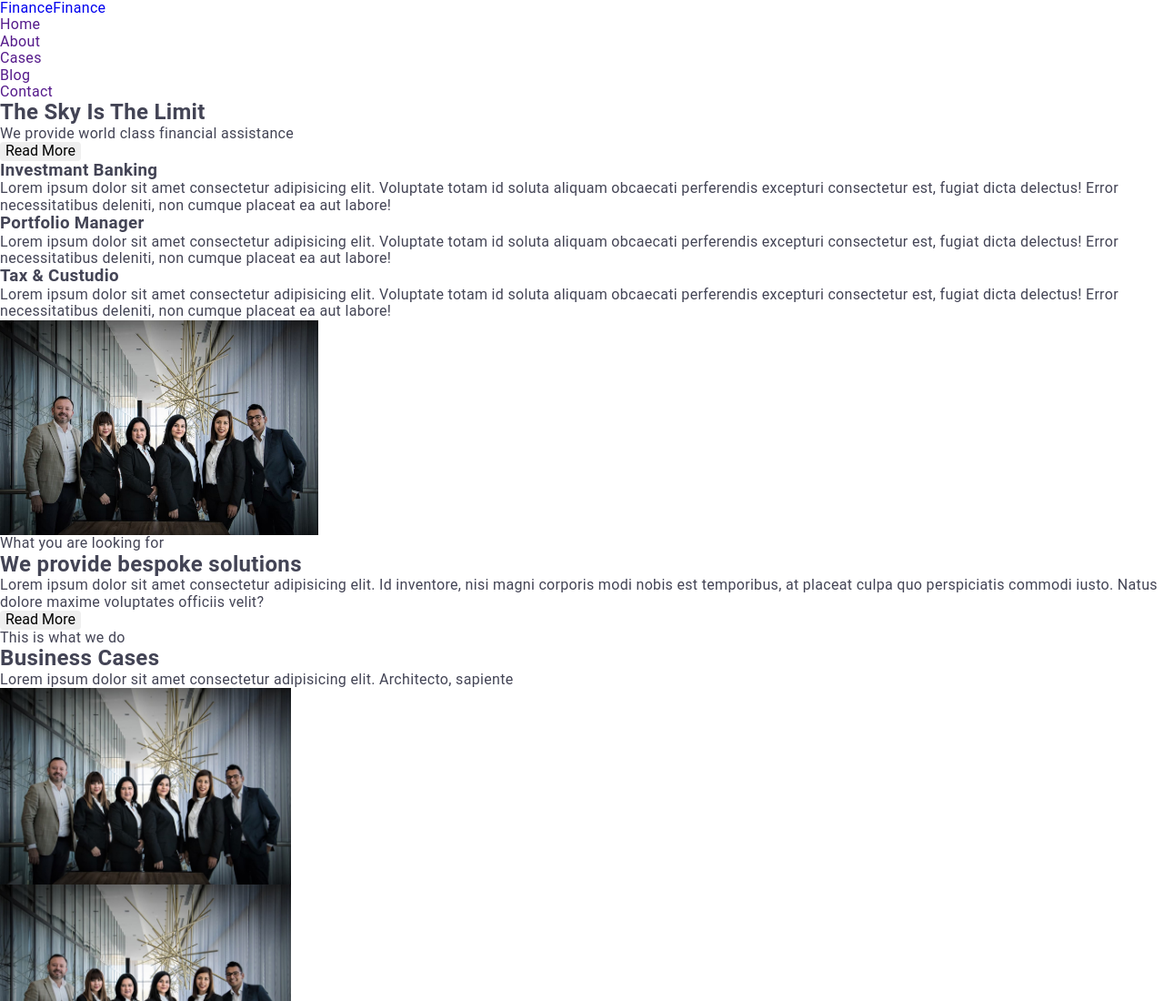
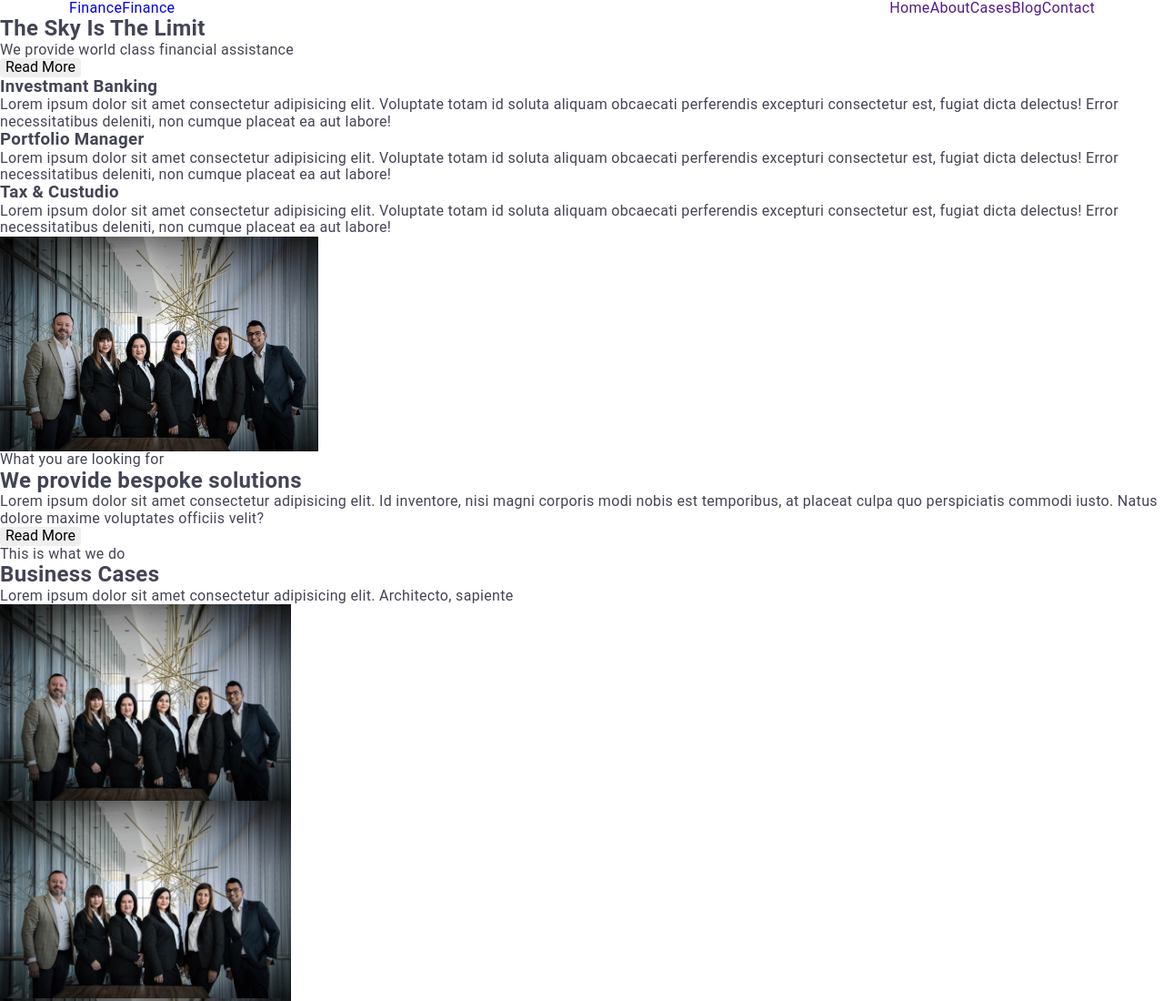
Before and after one commit to Maksym-Shcherbak/practice, a plain HTML site: page index.html in a window 1280 px wide. Shown: the top 1100 px of the page at 91% size. Drawn offline with nearby package versions, Linux system fonts and the light colour scheme.

Commit message:
updated all files

```diff
--- a/css/index.css
+++ b/css/index.css
@@ -13,7 +13,7 @@
   --secondary-font: Raleway, sans-serif;
 }
 
- body {
+body {
   font-family: var(--main-font);
   color: var(--text);
   background-color: #ffffff;
@@ -22,6 +22,7 @@
 
 
 }
+
 h1,
 h2,
 h3,
@@ -31,6 +32,7 @@ h6,
 p {
   margin: 0;
 }
+
 ul,
 ol {
   list-style: none;
@@ -67,6 +69,7 @@ a {
   clip: rect(0 0 0 0);
   overflow: hidden;
 }
+
 img {
   display: block;
   max-width: 100%;
@@ -78,3 +81,26 @@ button {
   border: none;
   border-radius: 4px;
 }
+
+/* ---------HEADER--------- */
+
+.header {}
+
+.header .container {
+  display: flex;
+
+}
+
+.header-logo {}
+
+.header-nav {
+  margin-left: auto;
+}
+
+.header-list {
+  display: flex;
+}
+
+.header-item {}
+
+.header-link {}
--- a/index.html
+++ b/index.html
@@ -5,32 +5,40 @@
     <meta http-equiv="X-UA-Compatible" content="IE=edge" />
     <meta name="viewport" content="width=device-width, initial-scale=1.0" />
     <title>Document</title>
-    <link rel="stylesheet" href="https://cdnjs.cloudflare.com/ajax/libs/modern-normalize/1.1.0/modern-normalize.min.css" integrity="sha512-wpPYUAdjBVSE4KJnH1VR1HeZfpl1ub8YT/NKx4PuQ5NmX2tKuGu6U/JRp5y+Y8XG2tV+wKQpNHVUX03MfMFn9Q==" crossorigin="anonymous" referrerpolicy="no-referrer" />
-    <link rel="stylesheet" href="./css/index.css">
+    <link
+      rel="stylesheet"
+      href="https://cdnjs.cloudflare.com/ajax/libs/modern-normalize/1.1.0/modern-normalize.min.css"
+      integrity="sha512-wpPYUAdjBVSE4KJnH1VR1HeZfpl1ub8YT/NKx4PuQ5NmX2tKuGu6U/JRp5y+Y8XG2tV+wKQpNHVUX03MfMFn9Q=="
+      crossorigin="anonymous"
+      referrerpolicy="no-referrer"
+    />
+    <link rel="stylesheet" href="./css/index.css" />
   </head>
 
   <body>
-    <header>
-      <a href="./index.html"><span>Finance</span>Finance</a>
-      <nav>
-        <ul>
-          <li>
-            <a href="">Home</a>
+    <header class="header">
+      <div class="container">
+        <a class="header-logo" href="./index.html"><span>Finance</span>Finance</a>
+        <nav class="header-nav">
+          <ul class="header-list">
+            <li class="header-item">
+              <a class="header-link" href="">Home</a>
             </li>
-          <li>
-            <a href="">About</a>
+            <li class="header-item">
+              <a class="header-link" href="">About</a>
             </li>
-          <li>
-            <a href="">Cases</a>
+            <li class="header-item">
+              <a class="header-link" href="">Cases</a>
             </li>
-          <li>
-            <a href="">Blog</a>
+            <li class="header-item">
+              <a class="header-link" href="">Blog</a>
             </li>
-          <li>
-            <a href="">Contact</a>
+            <li class="header-item">
+              <a class="header-link" href="">Contact</a>
             </li>
           </ul>
         </nav>
+      </div>
     </header>
     <main>
       <!-- hero -->
```
Lines whose indentation alone changed are shown as unchanged.
